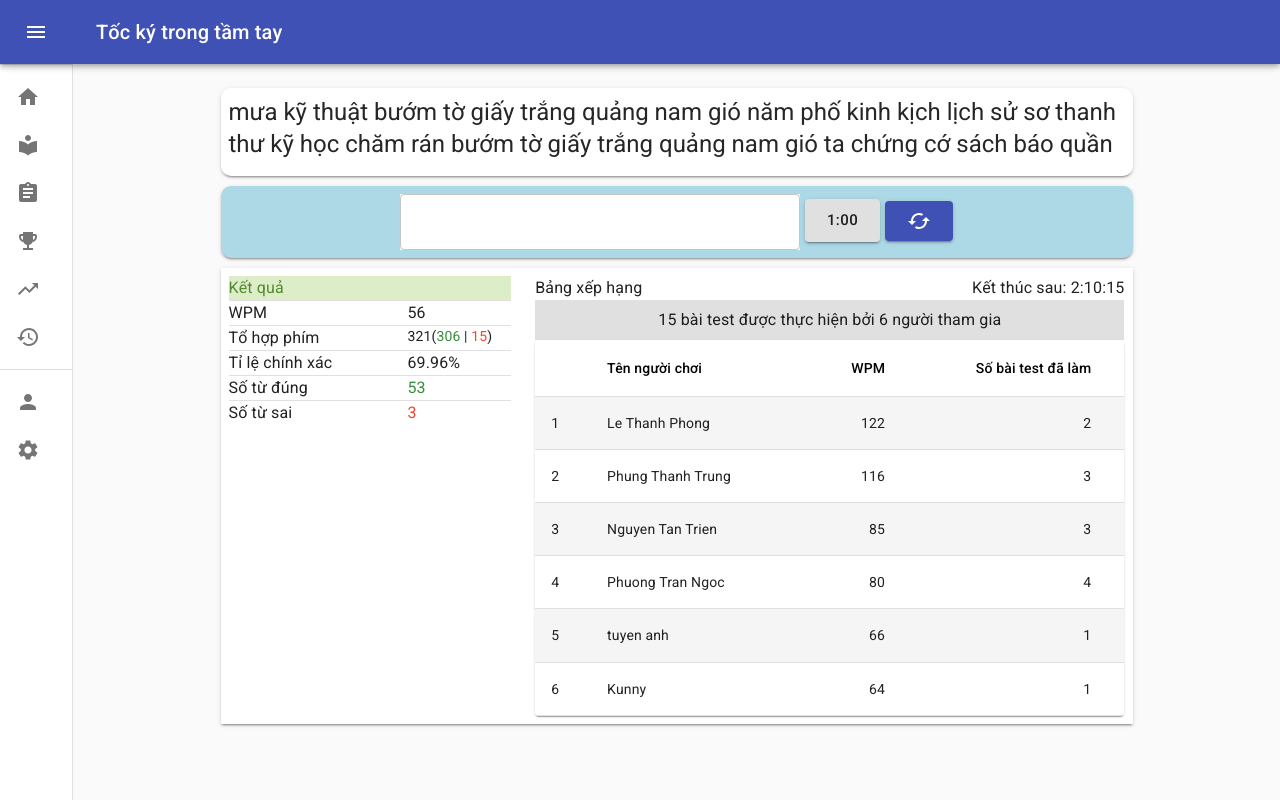
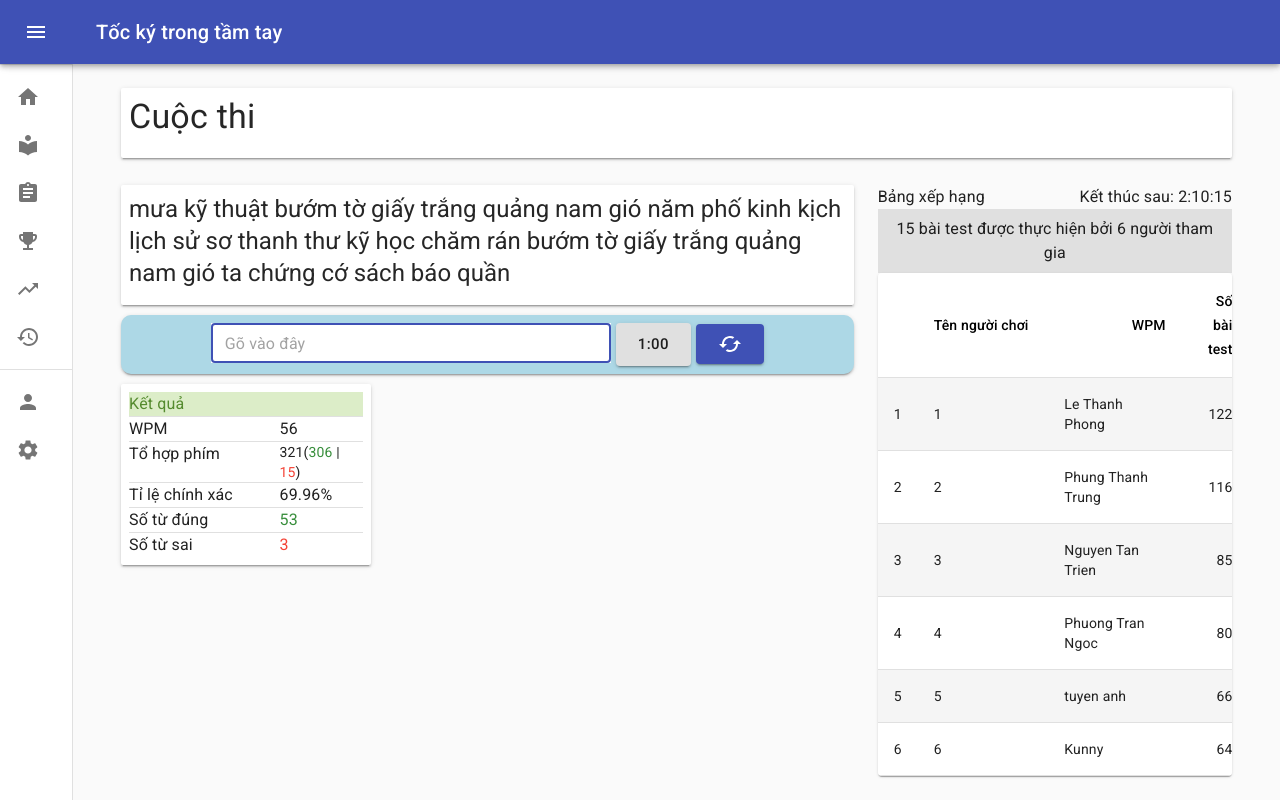
Before and after one commit to IT4441-2020I/HCI_15, a React (Create React App) app in the folder tockidotcom/: page /competition in a window 1280 px wide. Built offline with nearby package versions, Linux system fonts and the light colour scheme.

Commit message:
duc dep trai

```diff
--- a/tockidotcom/src/Components/Battle.js
+++ b/tockidotcom/src/Components/Battle.js
@@ -27,21 +27,10 @@ import {
   TextField,
   withStyles,
 } from "@material-ui/core";
-const StyledTableCell = withStyles((theme) => ({
-  head: {
-    backgroundColor: theme.palette.common.white,
-    color: theme.palette.common.black,
-  },
-  body: {
-    fontSize: 14,
-  },
-}))(TableCell);
 
 const StyledTableRow = withStyles((theme) => ({
   root: {
-    "&:nth-of-type(odd)": {
-      backgroundColor: theme.palette.action.hover,
-    },
+    backgroundColor: theme.palette.common.white,
   },
 }))(TableRow);
 
@@ -70,24 +59,24 @@ function CustomizedTables() {
       <CardContent>
         <TableContainer component={Paper}>
           <Table className={classes.table} aria-label="customized table">
-            <TableHead>
+            <TableHead style={{ backgroundColor: "#3f51b5", color: "white" }}>
               <TableRow>
-                <StyledTableCell></StyledTableCell>
-                <StyledTableCell align="right">
+                <TableCell></TableCell>
+                <TableCell style={{ color: "white" }} align="right">
                   Số người tham gia
-                </StyledTableCell>
-                <StyledTableCell align="right">
+                </TableCell>
+                <TableCell style={{ color: "white" }} align="right">
                   Số lượng kiểm tra đã thực hiện
-                </StyledTableCell>
-                <StyledTableCell align="right">
+                </TableCell>
+                <TableCell style={{ color: "white" }} align="right">
                   Thời gian còn lại
-                </StyledTableCell>
+                </TableCell>
               </TableRow>
             </TableHead>
             <TableBody>
               {rows.map((row) => (
                 <StyledTableRow key={row.id}>
-                  <StyledTableCell component="th" scope="row">
+                  <TableCell component="th" scope="row">
                     {row.id}
                     <Link to="competition">
                       <Button
@@ -101,17 +90,10 @@ function CustomizedTables() {
                         Tham gia
                       </Button>
                     </Link>
-                  </StyledTableCell>
-
-                  <StyledTableCell align="right">
-                    {row.participants}
-                  </StyledTableCell>
-                  <StyledTableCell align="right">
-                    {row.tests_taken}
-                  </StyledTableCell>
-                  <StyledTableCell align="right">
-                    {row.time_left}
-                  </StyledTableCell>
+                  </TableCell>
+                  <TableCell align="right">{row.participants}</TableCell>
+                  <TableCell align="right">{row.tests_taken}</TableCell>
+                  <TableCell align="right">{row.time_left}</TableCell>
                 </StyledTableRow>
               ))}
             </TableBody>
@@ -227,6 +209,7 @@ function SimpleTabs() {
           onChange={handleChange}
           aria-label="simple tabs example"
           variant="fullWidth"
+          indicatorColor="primary"
         >
           <Tab icon={<PersonIcon />} label="Tham gia" {...a11yProps(0)} />
           <Tab icon={<AddIcon />} label="Tạo mới" {...a11yProps(1)} />
@@ -254,14 +237,14 @@ function SimpleTabs() {
             </Typography>
             <SelectTextField />
             <FormControlLabel
-              control={<Checkbox />}
+              control={<Checkbox color="primary" />}
               label="Tạo một cuộc thi riêng"
               fullWidth
             />
             <br />
             <Button
               variant="contained"
-              color="secondary"
+              color="primary"
               className={classes.button}
               startIcon={<AddIcon />}
               style={{ marginLeft: "170px", marginTop: "15px" }}
--- a/tockidotcom/src/Components/Competion.js
+++ b/tockidotcom/src/Components/Competion.js
@@ -4,6 +4,7 @@ import {
   Container,
   Divider,
   Grid,
+  Card,
   TextField,
   Typography,
 } from "@material-ui/core";
@@ -53,7 +54,7 @@ const rows = [
 
 const useStyles1 = makeStyles(() => ({
   table: {
-    minWidth: 700,
+    minWidth: 500,
   },
 }));
 function CustomizedTables() {
@@ -64,22 +65,38 @@ function CustomizedTables() {
       <Table className={classes.table} aria-label="customized table">
         <TableHead>
           <TableRow>
-            <StyledTableCell></StyledTableCell>
-            <StyledTableCell align="left">Tên người chơi</StyledTableCell>
-            <StyledTableCell align="right">WPM</StyledTableCell>
-            <StyledTableCell align="right">Số bài test đã làm</StyledTableCell>
-            <StyledTableCell align="right">Cách đây</StyledTableCell>
+            <StyledTableCell width="40px"></StyledTableCell>
+            <StyledTableCell width="150px" align="left">
+              Tên người chơi
+            </StyledTableCell>
+            <StyledTableCell width="50px" align="right">
+              WPM
+            </StyledTableCell>
+            <StyledTableCell width="70px" align="right">
+              Số bài test
+            </StyledTableCell>
+            <StyledTableCell width="70px" align="right">
+              Cách đây
+            </StyledTableCell>
           </TableRow>
         </TableHead>
         <TableBody>
           {rows.map((row) => (
             <StyledTableRow key={row.index}>
               <StyledTableCell>{row.index}</StyledTableCell>
-
-              <StyledTableCell align="left">{row.username}</StyledTableCell>
-              <StyledTableCell align="right">{row.wpm}</StyledTableCell>
-              <StyledTableCell align="right">{row.tests}</StyledTableCell>
-              <StyledTableCell align="right">{row.ago}</StyledTableCell>
+              <StyledTableCell width="40px">{row.index}</StyledTableCell>
+              <StyledTableCell width="150px" align="left">
+                {row.username}
+              </StyledTableCell>
+              <StyledTableCell width="50px" align="right">
+                {row.wpm}
+              </StyledTableCell>
+              <StyledTableCell width="40px" align="right">
+                {row.tests}
+              </StyledTableCell>
+              <StyledTableCell width="40px" align="right">
+                {row.ago}
+              </StyledTableCell>
             </StyledTableRow>
           ))}
         </TableBody>
@@ -91,18 +108,25 @@ export class Competion extends Component {
   render() {
     return (
       <div>
-        <Container maxWidth="md">
+        <Container maxWidth="lg">
+          <Box bgcolor="white" boxShadow="2" borderRadius="2px" p="8px">
+            <Typography variant="h4" gutterBottom>
+              Cuộc thi
+            </Typography>
+          </Box>
+          <Grid container spacing={3} style={{ marginTop: "15px" }}>
+            <Grid item xs={8}>
               <Box
                 bgcolor="white"
                 boxShadow="2"
-            borderRadius="10px"
+                borderRadius="2px"
                 p="8px"
                 mt="0px"
               >
                 <Typography variant="h5" gutterBottom>
-              mưa kỹ thuật bướm tờ giấy trắng quảng nam gió năm phố kinh kịch
-              lịch sử sơ thanh thư kỹ học chăm rán bướm tờ giấy trắng quảng nam
-              gió ta chứng cớ sách báo quần
+                  mưa kỹ thuật bướm tờ giấy trắng quảng nam gió năm phố kinh
+                  kịch lịch sử sơ thanh thư kỹ học chăm rán bướm tờ giấy trắng
+                  quảng nam gió ta chứng cớ sách báo quần
                 </Typography>
               </Box>
               <Box
@@ -116,13 +140,16 @@ export class Competion extends Component {
                 <TextField
                   id="standard-basic"
                   variant="outlined"
+                  autoFocus
+                  size="small"
+                  placeholder="Gõ vào đây"
                   style={{ width: "400px", backgroundColor: "white" }}
                 />
                 <Button
                   variant="contained"
                   size="large"
                   color="default"
-              style={{ marginTop: "5px", marginLeft: "5px" }}
+                  style={{ marginLeft: "5px" }}
                 >
                   1:00
                 </Button>
@@ -130,7 +157,7 @@ export class Competion extends Component {
                   variant="contained"
                   size="large"
                   color="primary"
-              style={{ marginTop: "5px", marginLeft: "5px" }}
+                  style={{ marginLeft: "5px" }}
                 >
                   <CachedIcon />
                 </Button>
@@ -138,12 +165,11 @@ export class Competion extends Component {
               <Box
                 bgcolor="white"
                 boxShadow="2"
-            borderRadius="1px"
+                borderRadius="2px"
                 p="8px"
                 mt="10px"
+                width="250px"
               >
-            <Grid container spacing={3}>
-              <Grid item xs={4}>
                 <Typography
                   align="left"
                   style={{ backgroundColor: "#dcedc8", color: "#558b2f" }}
@@ -205,8 +231,9 @@ export class Competion extends Component {
                     </Typography>
                   </Grid>
                 </Grid>
+              </Box>
             </Grid>
-              <Grid item xs={8}>
+            <Grid item xs={4}>
               <Grid container spacing={3}>
                 <Grid item xs={6}>
                   <Typography align="left">Bảng xếp hạng</Typography>
@@ -224,7 +251,6 @@ export class Competion extends Component {
               <CustomizedTables />
             </Grid>
           </Grid>
-          </Box>
         </Container>
       </div>
     );
```
Also changed, not shown: 1 other file (tests, documents, lock files or other folders). Lines whose indentation alone changed are shown as unchanged.
